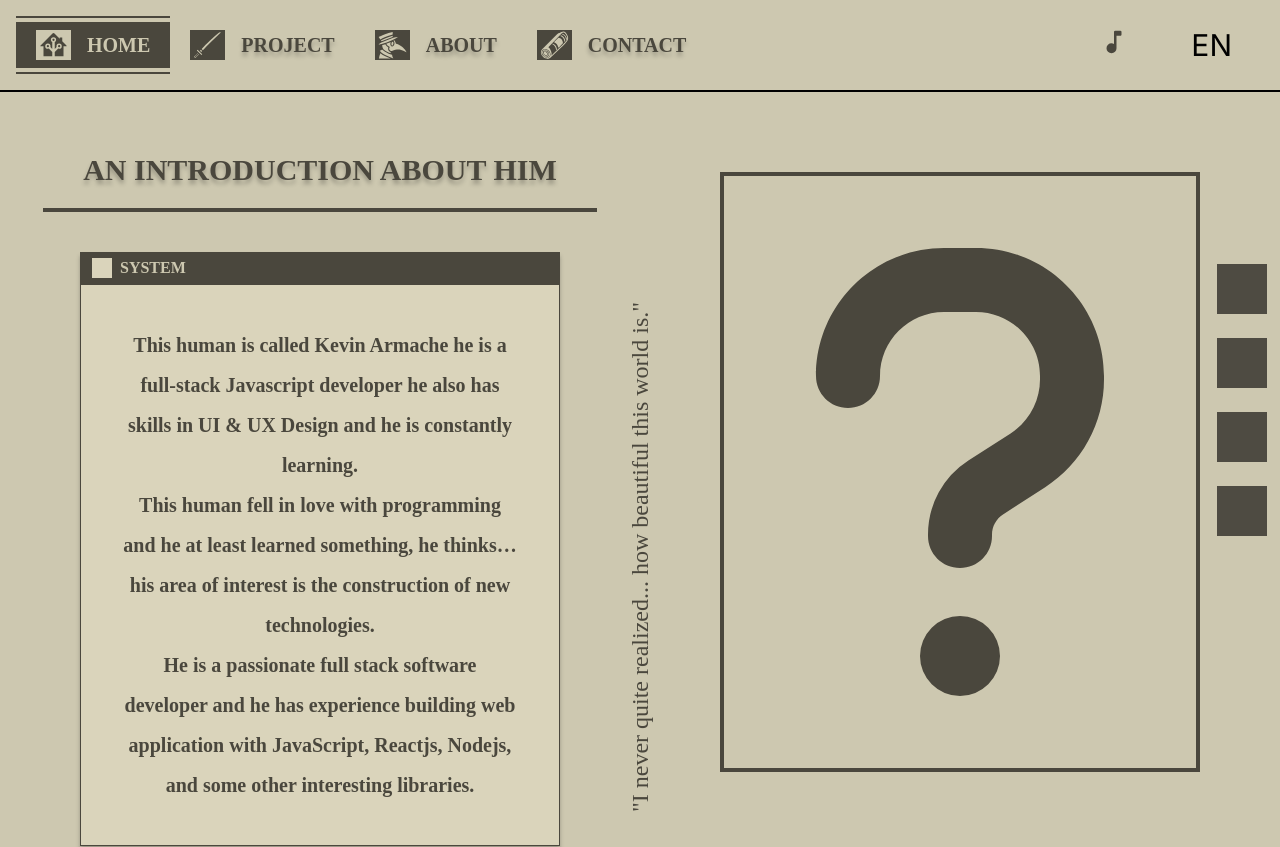
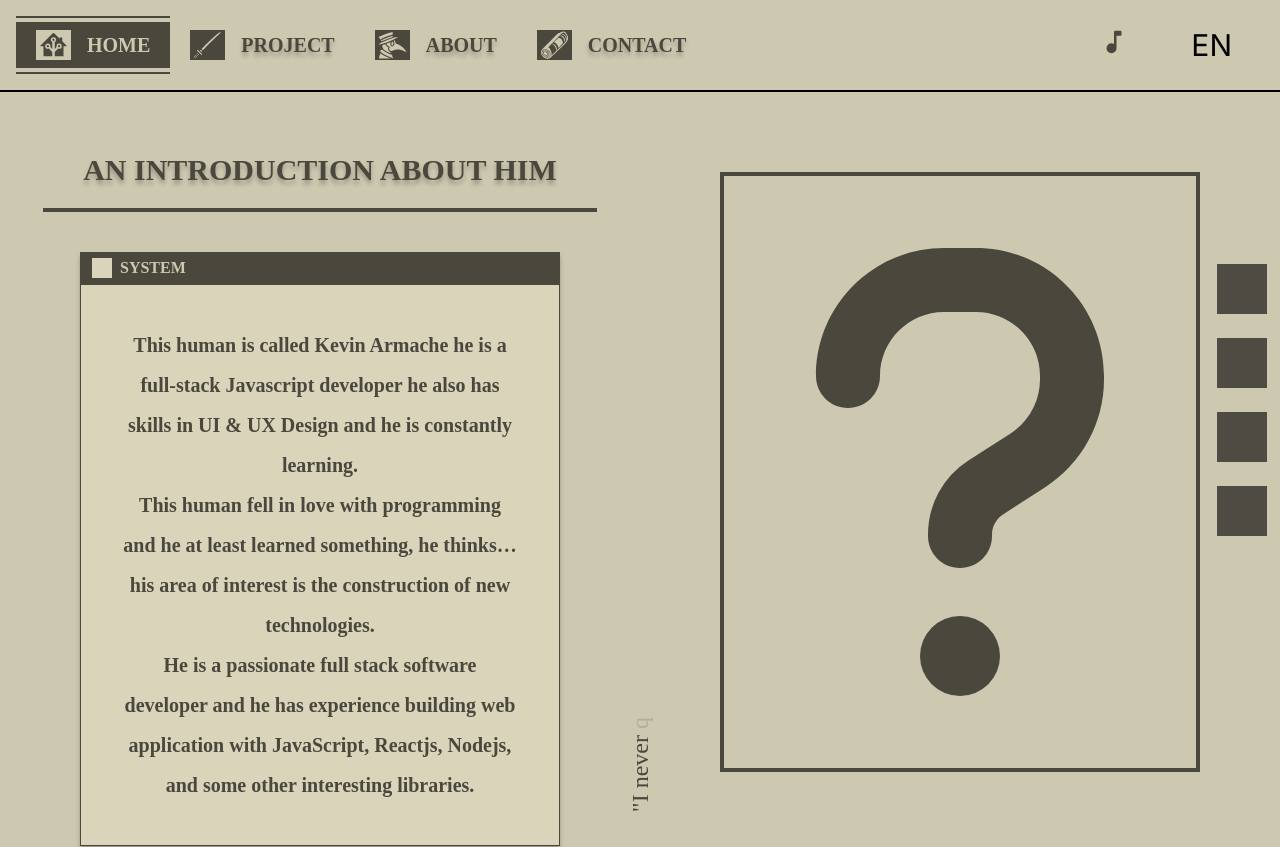
Before and after one commit to KevinArmache/Portfolio, a Next.js app: page /home in a window 1280 px wide. Shown: the top 847 px of the page. Built offline with nearby package versions, Linux system fonts and the light colour scheme; a web font is replaced by a local one.

Commit message:
add: animation in home page

```diff
--- a/src/app/home/page.jsx
+++ b/src/app/home/page.jsx
@@ -1,6 +1,26 @@
+"use client";
 import Link from "next/link";
-
+import { useEffect } from "react";
+import gsap from "gsap";
 export default function page() {
+  const text = `"I never quite realized... how beautiful this world is."
+  `;
+  useEffect(() => {
+    gsap.fromTo(
+      ".char",
+      {
+        y: 50,
+        opacity: 0,
+      },
+      {
+        y: 0,
+        duration: 1,
+        opacity: 1,
+        stagger: 0.5,
+        delay: 1,
+      }
+    );
+  }, []);
   return (
     <div className="flex relative">
       <div className="w-1/2 mt-10">
@@ -49,7 +69,14 @@ export default function page() {
         </div>
       </div>
       <p className="absolute -rotate-90 text-2xl left-1/2 top-1/2 transform -translate-x-1/2 -translate-y-1/2">
-        "I never quite realized... how beautiful this world is."
+        {/* "I never quite realized... how beautiful this world is." */}
+        {text.split("").map((word, index) => {
+          return (
+            <span className="char" key={index}>
+              {word}
+            </span>
+          );
+        })}
       </p>
       <div className="w-1/2">
         <div className="group border-4 relative border-secondary-color  mt-20 w-3/4 mx-auto  p-10">
```
